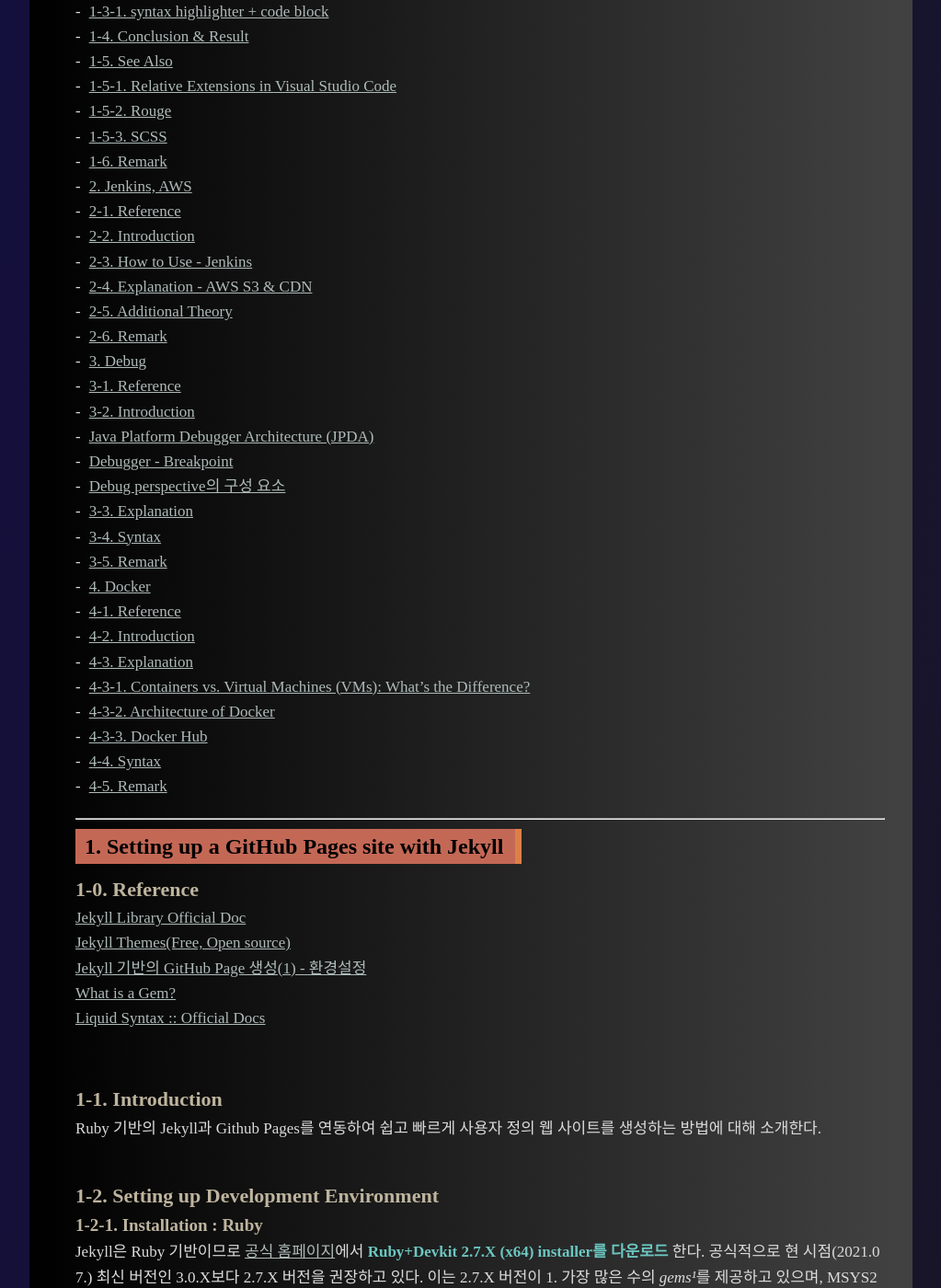
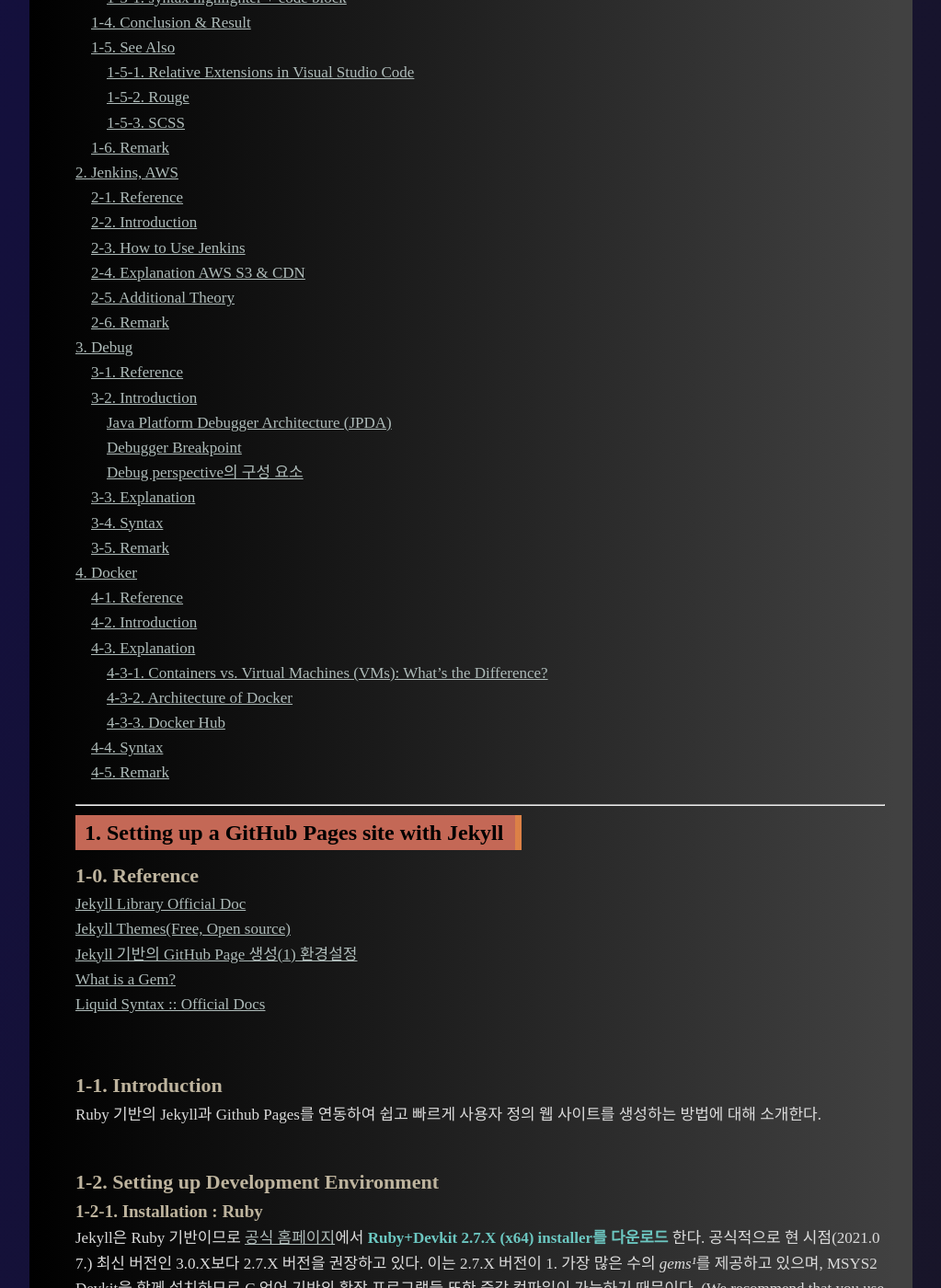
Before and after one commit to codepark-kr/codepark-kr.github.io, a Jekyll site: the page built from seminar-lecture.md, in a window 1280 px wide and 1400 px high, scrolled down 528 px. Shown: the whole window at 92% size, without its empty margins (128-1151 px from the left). Built offline with Jekyll 4.4.1, drawn with Linux system fonts in a browser that asks for light colours; some web fonts are replaced; some of the changed text lies outside the part shown.

```diff
--- a/seminar-lecture.md
+++ b/seminar-lecture.md
@@ -11,46 +11,46 @@ permalink: /seminar-lecture
 ---
 
 CONTENTS
-- [1. Setting up a GitHub Pages site with Jekyll](#1-setting-up-a-github-pages-site-with-jekyll)
-  - [1-0. Reference](#1-0-reference)
-  - [1-1. Introduction](#1-1-introduction)
-  - [1-2. Setting up Development Environment](#1-2-setting-up-development-environment)
-    - [1-2-1. Installation : Ruby](#1-2-1-installation--ruby)
-    - [1-2-2. Create/Fork a Repository as GitHub Pages](#1-2-2-createfork-a-repository-as-github-pages)
-    - [1-2-3. Install gems & Bundling, Execution](#1-2-3-install-gems--bundling-execution)
-  - [1-3. Liquid Syntax](#1-3-liquid-syntax)
-    - [1-3-1. syntax highlighter + code block](#1-3-1-syntax-highlighter--code-block)
-  - [1-4. Conclusion & Result](#1-4-conclusion--result)
-  - [1-5. See Also](#1-5-see-also)
-    - [1-5-1. Relative Extensions in Visual Studio Code](#1-5-1-relative-extensions-in-visual-studio-code)
-    - [1-5-2. Rouge](#1-5-2-rouge)
-    - [1-5-3. SCSS](#1-5-3-scss)
-  - [1-6. Remark](#1-6-remark)
-- [2. Jenkins, AWS](#2-jenkins-aws)
-  - [2-1. Reference](#2-1-reference)
-  - [2-2. Introduction](#2-2-introduction)
-  - [2-3. How to Use - Jenkins](#2-3-how-to-use---jenkins)
-  - [2-4. Explanation - AWS S3 & CDN](#2-4-explanation---aws-s3--cdn)
-  - [2-5. Additional Theory](#2-5-additional-theory)
-  - [2-6. Remark](#2-6-remark)
-- [3. Debug](#3-debug)
-  - [3-1. Reference](#3-1-reference)
-  - [3-2. Introduction](#3-2-introduction)
-    - [Java Platform Debugger Architecture (JPDA)](#java-platform-debugger-architecture-jpda)
-    - [Debugger - Breakpoint](#debugger---breakpoint)
-    - [Debug perspective의 구성 요소](#debug-perspective의-구성-요소)
-  - [3-3. Explanation](#3-3-explanation)
-  - [3-4. Syntax](#3-4-syntax)
-  - [3-5. Remark](#3-5-remark)
-- [4. Docker](#4-docker)
-  - [4-1. Reference](#4-1-reference)
-  - [4-2. Introduction](#4-2-introduction)
-  - [4-3. Explanation](#4-3-explanation)
-    - [4-3-1. Containers vs. Virtual Machines (VMs): What's the Difference?](#4-3-1-containers-vs-virtual-machines-vms-whats-the-difference)
-    - [4-3-2. Architecture of Docker](#4-3-2-architecture-of-docker)
-    - [4-3-3. Docker Hub](#4-3-3-docker-hub)
-  - [4-4. Syntax](#4-4-syntax)
-  - [4-5. Remark](#4-5-remark)
+[1. Setting up a GitHub Pages site with Jekyll](#1-setting-up-a-github-pages-site-with-jekyll)
+    [1-0. Reference](#1-0-reference)
+    [1-1. Introduction](#1-1-introduction)
+    [1-2. Setting up Development Environment](#1-2-setting-up-development-environment)
+        [1-2-1. Installation : Ruby](#1-2-1-installation--ruby)
+        [1-2-2. Create/Fork a Repository as GitHub Pages](#1-2-2-createfork-a-repository-as-github-pages)
+        [1-2-3. Install gems & Bundling, Execution](#1-2-3-install-gems--bundling-execution)
+    [1-3. Liquid Syntax](#1-3-liquid-syntax)
+        [1-3-1. syntax highlighter + code block](#1-3-1-syntax-highlighter--code-block)
+    [1-4. Conclusion & Result](#1-4-conclusion--result)
+    [1-5. See Also](#1-5-see-also)
+        [1-5-1. Relative Extensions in Visual Studio Code](#1-5-1-relative-extensions-in-visual-studio-code)
+        [1-5-2. Rouge](#1-5-2-rouge)
+        [1-5-3. SCSS](#1-5-3-scss)
+    [1-6. Remark](#1-6-remark)
+[2. Jenkins, AWS](#2-jenkins-aws)
+    [2-1. Reference](#2-1-reference)
+    [2-2. Introduction](#2-2-introduction)
+    [2-3. How to Use Jenkins](#2-3-how-to-use---jenkins)
+    [2-4. Explanation AWS S3 & CDN](#2-4-explanation---aws-s3--cdn)
+    [2-5. Additional Theory](#2-5-additional-theory)
+    [2-6. Remark](#2-6-remark)
+[3. Debug](#3-debug)
+    [3-1. Reference](#3-1-reference)
+    [3-2. Introduction](#3-2-introduction)
+        [Java Platform Debugger Architecture (JPDA)](#java-platform-debugger-architecture-jpda)
+        [Debugger Breakpoint](#debugger---breakpoint)
+        [Debug perspective의 구성 요소](#debug-perspective의-구성-요소)
+    [3-3. Explanation](#3-3-explanation)
+    [3-4. Syntax](#3-4-syntax)
+    [3-5. Remark](#3-5-remark)
+[4. Docker](#4-docker)
+    [4-1. Reference](#4-1-reference)
+    [4-2. Introduction](#4-2-introduction)
+    [4-3. Explanation](#4-3-explanation)
+        [4-3-1. Containers vs. Virtual Machines (VMs): What's the Difference?](#4-3-1-containers-vs-virtual-machines-vms-whats-the-difference)
+        [4-3-2. Architecture of Docker](#4-3-2-architecture-of-docker)
+        [4-3-3. Docker Hub](#4-3-3-docker-hub)
+    [4-4. Syntax](#4-4-syntax)
+    [4-5. Remark](#4-5-remark)
 
 ---
 # 1. Setting up a GitHub Pages site with Jekyll
@@ -58,7 +58,7 @@ CONTENTS
 ## 1-0. Reference
 [Jekyll Library Official Doc](https://jekyllrb.com/docs/)
 [Jekyll Themes(Free, Open source)](http://jekyllthemes.org/)
-[Jekyll 기반의 GitHub Page 생성(1) - 환경설정](https://moon9342.github.io/jekyll-start)
+[Jekyll 기반의 GitHub Page 생성(1) 환경설정](https://moon9342.github.io/jekyll-start)
 [What is a Gem?](https://guides.rubygems.org/what-is-a-gem/)
 [Liquid Syntax :: Official Docs](https://jekyllrb.com/docs/liquid/)
 
@@ -184,7 +184,7 @@ a:hover { color: var(--background-color); background-color: var(--base-color); }
 
 
 ## 2-1. Reference
-[Docker - Jenkins Official Documentation](https://www.jenkins.io/doc/book/installing/docker/)
+[Docker Jenkins Official Documentation](https://www.jenkins.io/doc/book/installing/docker/)
 [Jenkins란 무엇이며 왜 사용해야 할까요?](https://jjeongil.tistory.com/810#:~:text=Jenkins%EB%A5%BC%20%EC%82%AC%EC%9A%A9%ED%95%98%EB%A9%B4%20%EC%BD%94%EB%93%9C,%EC%97%90%20%EB%B6%80%EC%9D%91%ED%95%A0%20%EC%88%98%20%EC%9E%88%EC%8A%B5%EB%8B%88%EB%8B%A4.)
 [CI/CD 파이프라인이란?](https://www.redhat.com/ko/topics/devops/what-cicd-pipeline)
 <br/>
@@ -198,7 +198,7 @@ a:hover { color: var(--background-color); background-color: var(--base-color); }
 
 <br/>
 
-## 2-3. How to Use - Jenkins
+## 2-3. How to Use Jenkins
 1. jenkins의 설치를 위한 shell을 입력한다. *(ATCH.1)*
 2. Docker에 jenkins Init Admin Password를 입력한다.
 3. Dashboard -> General에서 해당 프로젝트를 어떻게 사용할 지에 대한 Description을 작성한다.
@@ -208,7 +208,7 @@ a:hover { color: var(--background-color); background-color: var(--base-color); }
 
 <br/>
 
-## 2-4. Explanation - AWS S3 & CDN
+## 2-4. Explanation AWS S3 & CDN
 1. CloudFront Distributions에서 설정되어 있는 도메인이 CDN을 통해서 S3를 가져올 수 있도록 설정이 되어있으며 이를 확인 할 수 있다.
 2. CDN을 사용할 때는 `Domain Name@CloudFront Distributions`의 도메인으로 접근이 가능하다.
 3. 초기에 도메인 접속 시에는 setip파일이 존재하지 않기 때문에 일정 시간이 소요되고, 해당 파일이 다운로드 된 후에는 보다 향상된 속도로 접근이 가능하다.
@@ -246,7 +246,7 @@ docker exec -it jenkins-master-2 bash
 Debug란, 프로그래밍 과정 중에 발생하는 오류나 비정상적인 연산, 즉 버그를 차고 수정하는 과정을 말한다. 즉, 프로그램을 조사하면서 프로그램이 실행되는 과정을 지켜보는 것을 말 한다.
 디버깅 방법에는 다음과 같은 크게 3가지 분류가 존재한다:
 
-1. 코드 줄 출력 - 정보를 출력하는 줄을 추가하는 식으로 프로그램을 수정하는 방법
+1. 코드 줄 출력 정보를 출력하는 줄을 추가하는 식으로 프로그램을 수정하는 방법
 2. 로깅: 로그의 형태로 프로그램 실행을 언제나 확인할 수 있는 방법
 3. 디버깅 도구(Debugger) 사용
 
@@ -261,7 +261,7 @@ Debug란, 프로그래밍 과정 중에 발생하는 오류나 비정상적인
 ![java-debug-architecture](/uploads/debug-architecture.jpg)
 <br/>
 
-### Debugger - Breakpoint
+### Debugger Breakpoint
 1. Step Over line 단위 실행
 2. Step into 함수 내부로 진입
 3. Step out (Step Return) 함수를 끝까지 실행시키고 호출 시킨 곳으로 되돌아감
```
